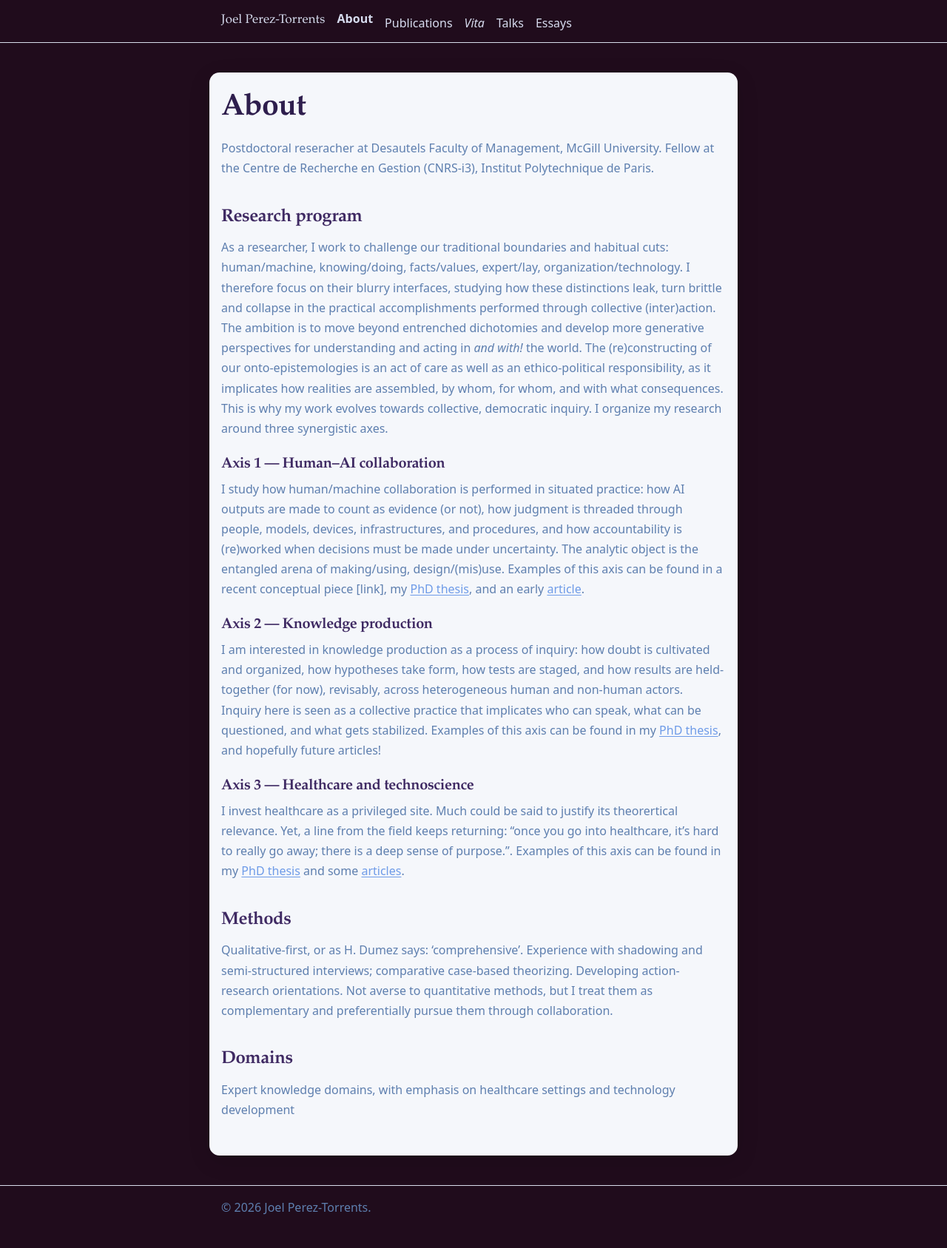
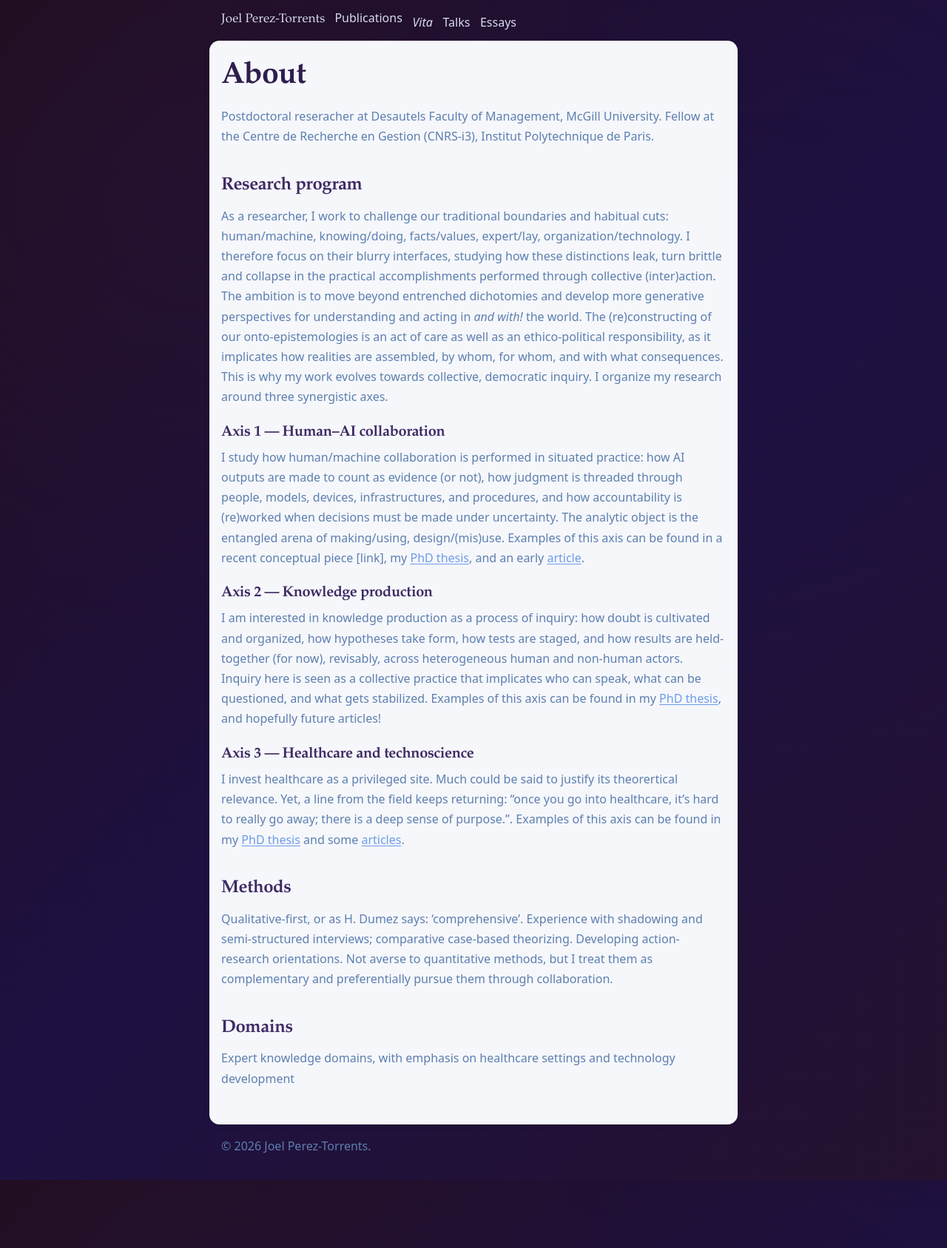
Before and after one commit to JPTorrents/jptorrents.github.io, a Jekyll site: the page built from _pages/index.md, in a window 1280 px wide. Shown: the whole page at 74% size. Built offline with Jekyll 4.4.1, drawn with Linux system fonts in a browser that asks for light colours.

Commit message:
Refine frame background, remove separators, and simplify header nav

```diff
--- a/_includes/nav.html
+++ b/_includes/nav.html
@@ -1,6 +1,5 @@
 <nav aria-label="Main navigation">
   <ul class="nav-links">
-    <li><a href="{{ '/' | relative_url }}" {% if page.permalink == '/' %}aria-current="page"{% endif %}>About</a></li>
     <li><a href="{{ '/publications/' | relative_url }}" {% if page.url == '/publications/' or page.collection == 'publications' %}aria-current="page"{% endif %}>Publications</a></li>
     <li><a href="{{ '/cv/' | relative_url }}" {% if page.url == '/cv/' %}aria-current="page"{% endif %}><em>Vita</em></a></li>
     <li><a href="{{ '/talks/' | relative_url }}" {% if page.url == '/talks/' %}aria-current="page"{% endif %}>Talks</a></li>
--- a/_sass/general/general.scss
+++ b/_sass/general/general.scss
@@ -29,7 +29,11 @@
 
 body {
   margin: 0;
-  background: var(--bg-frame);
+  background:
+    radial-gradient(circle at 20% 15%, rgba(42, 22, 56, 0.45), transparent 38%),
+    radial-gradient(circle at 80% 25%, rgba(30, 17, 66, 0.35), transparent 42%),
+    linear-gradient(135deg, #200C1C 0%, #1E1142 52%, #24122F 100%);
+  background-color: var(--bg-frame);
   color: var(--text-body);
   font-family: ui-sans-serif, system-ui, -apple-system, Segoe UI, Roboto, Arial, sans-serif;
   font-size: var(--font-body);
@@ -45,9 +49,9 @@ body {
 main {
   background: var(--bg-main);
   padding-block: var(--space-3) var(--space-4);
-  margin-block: 2.5rem;
+  margin-block: 0.25rem;
   border-radius: 0.85rem;
-  box-shadow: 0 8px 30px rgba(0, 0, 0, 0.12);
+  box-shadow: 0 3px 10px rgba(0, 0, 0, 0.06);
 }
 
 h1,
@@ -181,9 +185,8 @@ hr {
 }
 
 .site-footer {
-  border-top: 1px solid var(--border);
   color: var(--nav-text);
-  padding-block: var(--space-2) var(--space-3);
+  padding-block: 0.75rem var(--space-2);
 }
 
 .meta {
--- a/_sass/general/header.scss
+++ b/_sass/general/header.scss
@@ -1,14 +1,13 @@
 .site-header {
-  border-bottom: 1px solid var(--border);
-  background: var(--bg-frame);
+  background: transparent;
 }
 
 .site-header .container {
   display: flex;
   flex-wrap: wrap;
   align-items: center;
-  gap: var(--space-1) var(--space-2);
-  padding-block: 0.75rem;
+  gap: var(--space-1) 0.8rem;
+  padding-block: 0.7rem 0.45rem;
 }
 
 .site-title {
@@ -32,7 +31,7 @@
   list-style: none;
   display: inline-flex;
   flex-wrap: wrap;
-  gap: 1rem;
+  gap: 0.85rem;
   margin: 0;
   padding: 0;
 }
```
